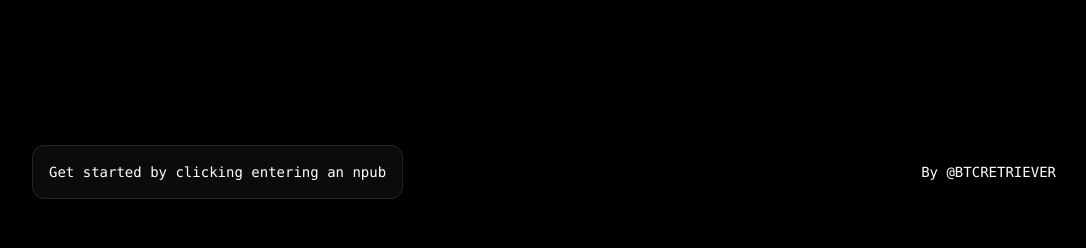
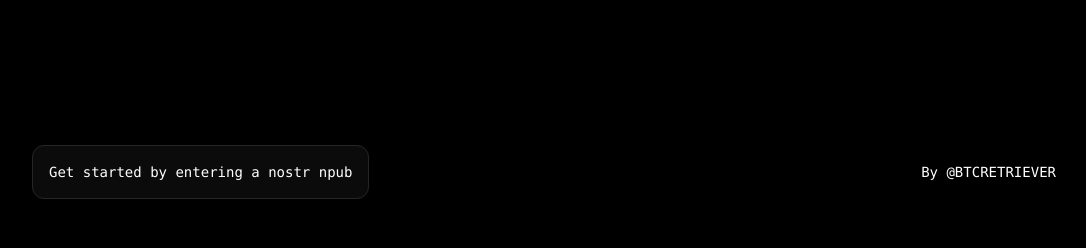
Before and after one commit to medranomiler/zap-button, a Next.js app: page / in a window 1280 px wide. Shown: the top 248 px of the page, without its empty margins (96-1182 px from the left). Built offline with nearby package versions, Linux system fonts and the light colour scheme.

Commit message:
fixed typo

```diff
--- a/src/pages/index.js
+++ b/src/pages/index.js
@@ -14,7 +14,7 @@ export default function Home() {
     >
       <div className="h-1/4 z-10 max-w-5xl w-full items-center justify-between font-mono text-sm lg:flex">
         <p className="fixed left-0 top-0 flex w-full justify-center border-b bg-gradient-to-b  pb-6 pt-8 backdrop-blur-2xl border-neutral-800 bg-zinc-800/30 from-inherit lg:static lg:w-auto lg:rounded-xl lg:border lg:p-4 lg:bg-zinc-800/30">
-          Get started by clicking entering an npub
+          Get started by entering a nostr npub
         </p>
 
         <div className="fixed bottom-0 left-0 flex h-48 w-full items-end justify-center bg-gradient-to-t  from-black via-black lg:static lg:h-auto lg:w-auto lg:bg-none">
```
